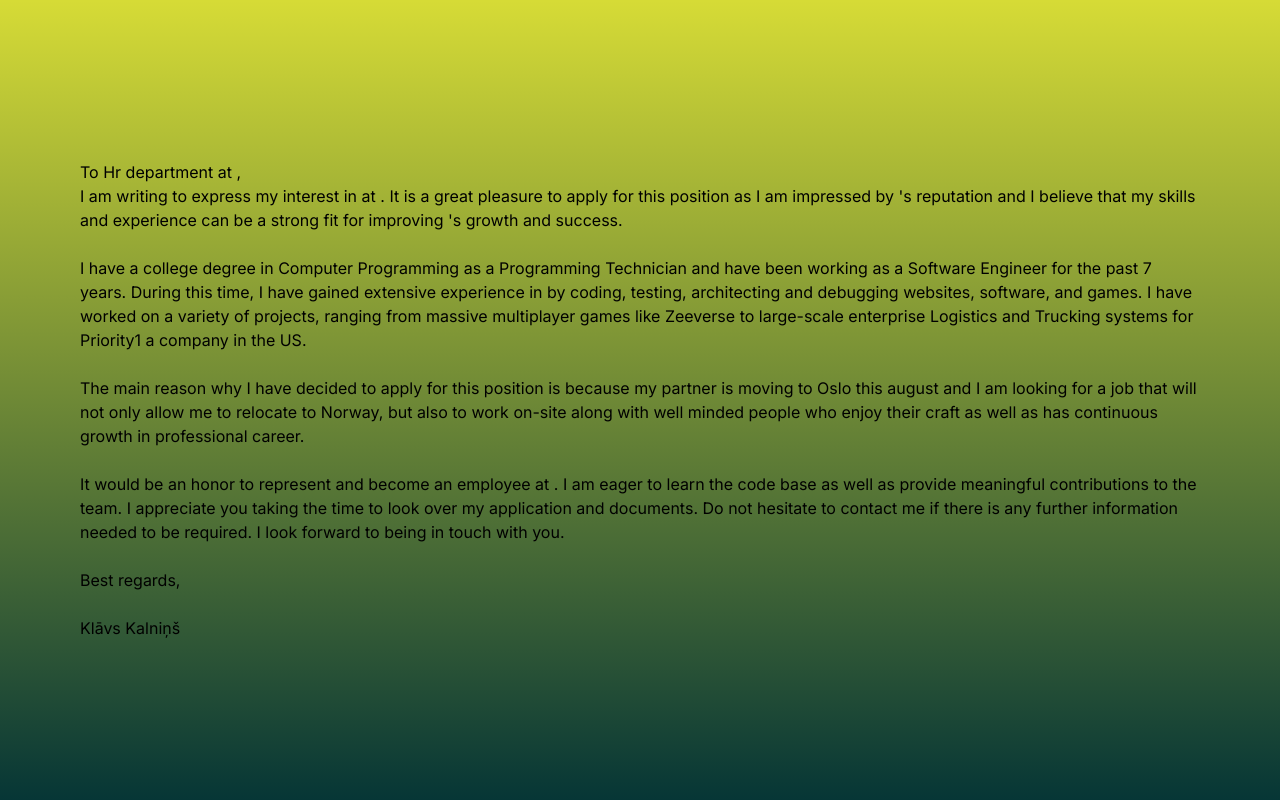
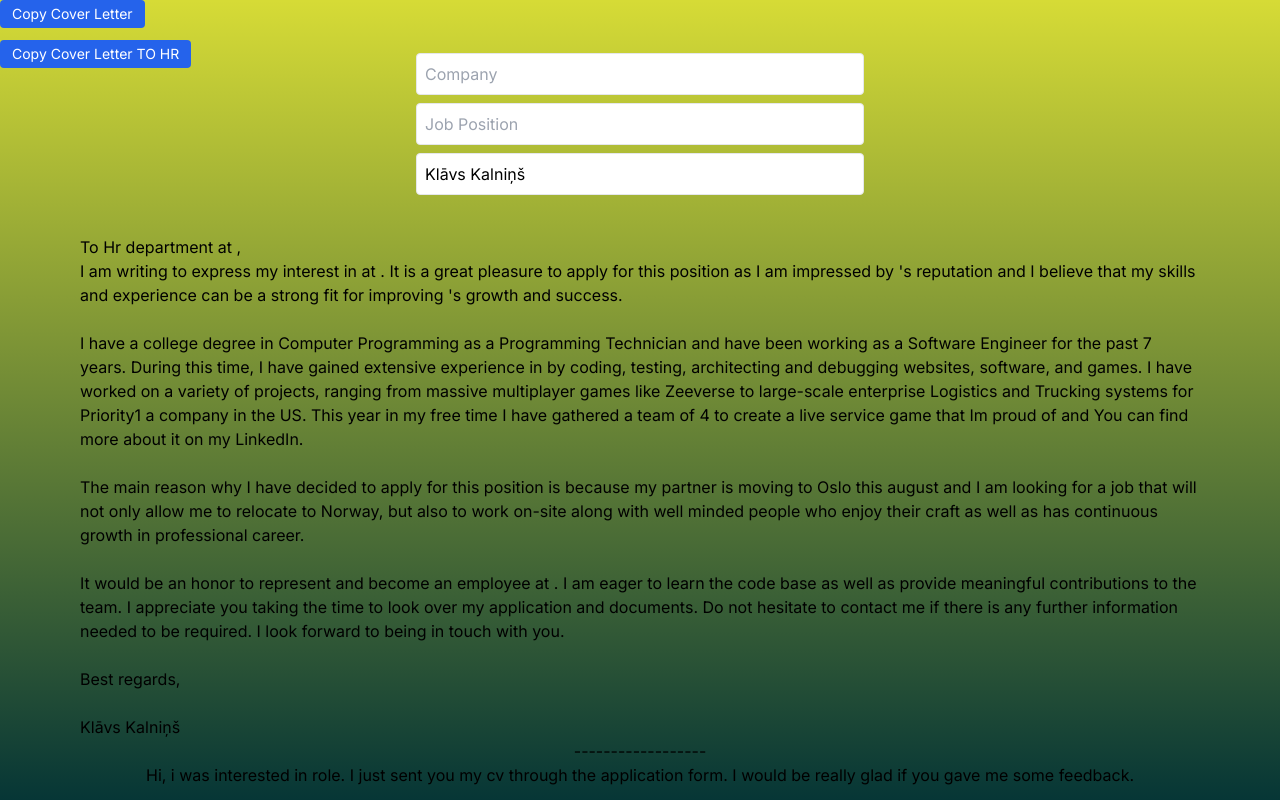
Before and after one commit to KlavsKalnins/portfolio-klavs, a Next.js app: page /coverletter in a window 1280 px wide. Built offline with nearby package versions, Linux system fonts and the light colour scheme.

Commit message:
update on cv

```diff
--- a/src/app/coverletter/page.tsx
+++ b/src/app/coverletter/page.tsx
@@ -1,10 +1,79 @@
-import { COMPANY, JOB_POSITION, ME } from "../../../constante";
+"use client";
+import { useRef, useState } from "react";
+// import { COMPANY, JOB_POSITION, ME } from "../../../constante";
 
 /* eslint-disable react/no-unescaped-entities */
 export default function CoverLetter() {
+
+    const [COMPANY, setCompany] = useState("");
+    const [JOB_POSITION, setJobPosition] = useState("");
+    const [ME, setMe] = useState("Klāvs Kalniņš");
+
+    const paragraphRef = useRef<HTMLDivElement>(null);
+
+    const handleCopy = () => {
+    if (paragraphRef.current) {
+      const text = paragraphRef.current.innerText;
+      navigator.clipboard.writeText(text).catch(() => {
+        alert("Cover letter copied to clipboard!");
+      });
+    }
+  };
+
+    const coverLetterToHrRef = useRef<HTMLDivElement>(null);
+
+    const handleCopyCoverLetterToHrRef = () => {
+    if (coverLetterToHrRef.current) {
+      const text = coverLetterToHrRef.current.innerText;
+      navigator.clipboard.writeText(text).catch(() => {
+        alert("Failed to copy cover letter to clipboard.");
+      });
+    }
+  };
+
   return (
-    <main className="w-screen h-screen flex justify-center items-center p-20">
-      <div className="">
+    <main className="w-screen h-screen flex flex-col justify-center items-center p-20">
+      <div className="mb-10">
+        <button
+          onClick={handleCopy}
+          className="absolute top-0 left-0 bg-blue-600 text-white px-3 py-1 rounded hover:bg-blue-700 text-sm"
+        >
+          Copy Cover Letter
+        </button>
+
+        <button
+          onClick={handleCopyCoverLetterToHrRef}
+          className="absolute top-10 left-0 bg-blue-600 text-white px-3 py-1 rounded hover:bg-blue-700 text-sm"
+        >
+          Copy Cover Letter TO HR
+        </button>
+      </div>
+
+      <div className="flex flex-col gap-2 mb-10 w-full max-w-md text-black">
+        <input
+          type="text"
+          placeholder="Company"
+          value={COMPANY}
+          onChange={(e) => setCompany(e.target.value)}
+          className="border p-2 rounded"
+        />
+        <input
+          type="text"
+          placeholder="Job Position"
+          value={JOB_POSITION}
+          onChange={(e) => setJobPosition(e.target.value)}
+          className="border p-2 rounded"
+        />
+        <input
+          type="text"
+          placeholder="Your Name"
+          value={ME}
+          onChange={(e) => setMe(e.target.value)}
+          className="border p-2 rounded"
+        />
+      </div>
+
+      <div className="" ref={paragraphRef}>
         <p>
           To Hr department at {COMPANY},
           <br></br>I am writing to express my interest in{" "}
@@ -21,6 +90,7 @@ export default function CoverLetter() {
           games. I have worked on a variety of projects, ranging from massive
           multiplayer games like Zeeverse to large-scale enterprise Logistics
           and Trucking systems for Priority1 a company in the US.
+          This year in my free time I have gathered a team of 4 to create a live service game that Im proud of and You can find more about it on my LinkedIn.
           <br />
           <br />
           The main reason why I have decided to apply for this position is
@@ -44,6 +114,14 @@ export default function CoverLetter() {
           {ME}
         </p>
       </div>
+
+      <p>------------------</p>
+      <div className="" ref={coverLetterToHrRef}>
+        <p>
+          Hi, i was interested in {JOB_POSITION} role. I just sent you my cv through the application form.
+          I would be really glad if you gave me some feedback.
+        </p>
+      </div>
     </main>
   );
 }
```
